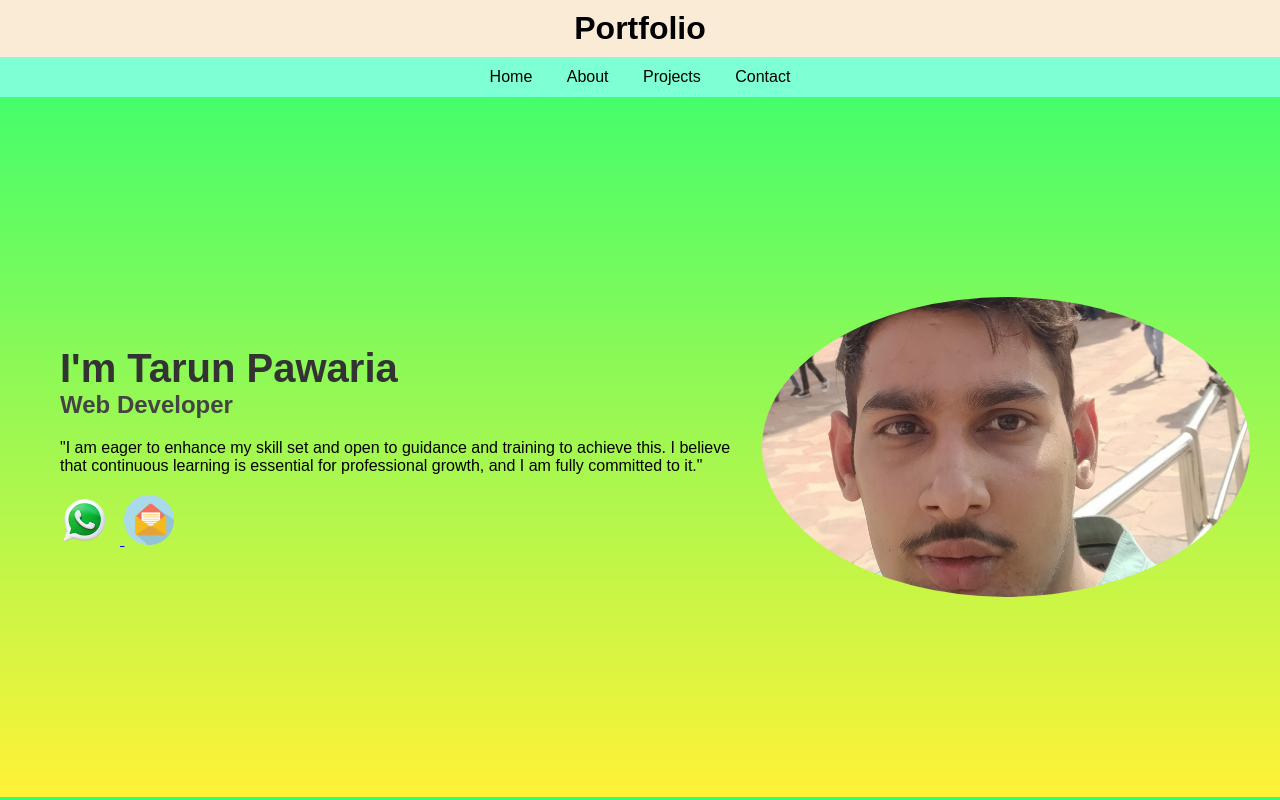
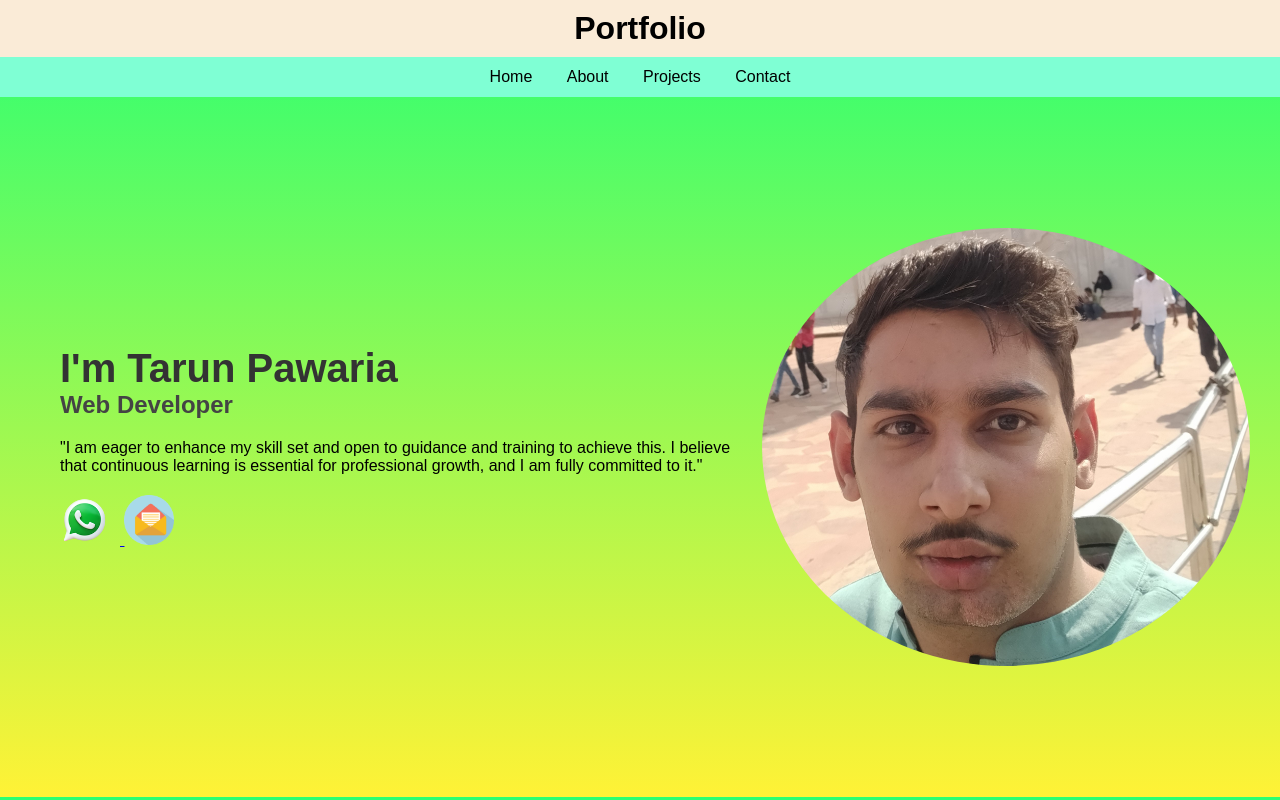
Before and after one commit to Tarun-Pawaria/portfolio, a PHP site: page / in a window 1280 px wide. Run offline with PHP 8.4, Linux system fonts and the light colour scheme.

Commit message:
Update index.css

```diff
--- a/Portfolio/css/index.css
+++ b/Portfolio/css/index.css
@@ -55,7 +55,7 @@ body {
 #image {
     width: 100%;
     height: auto;
-    max-height: 300px;
+    max-height: 600px;
     border-radius: 50%;
     object-fit: cover;
 }
```
